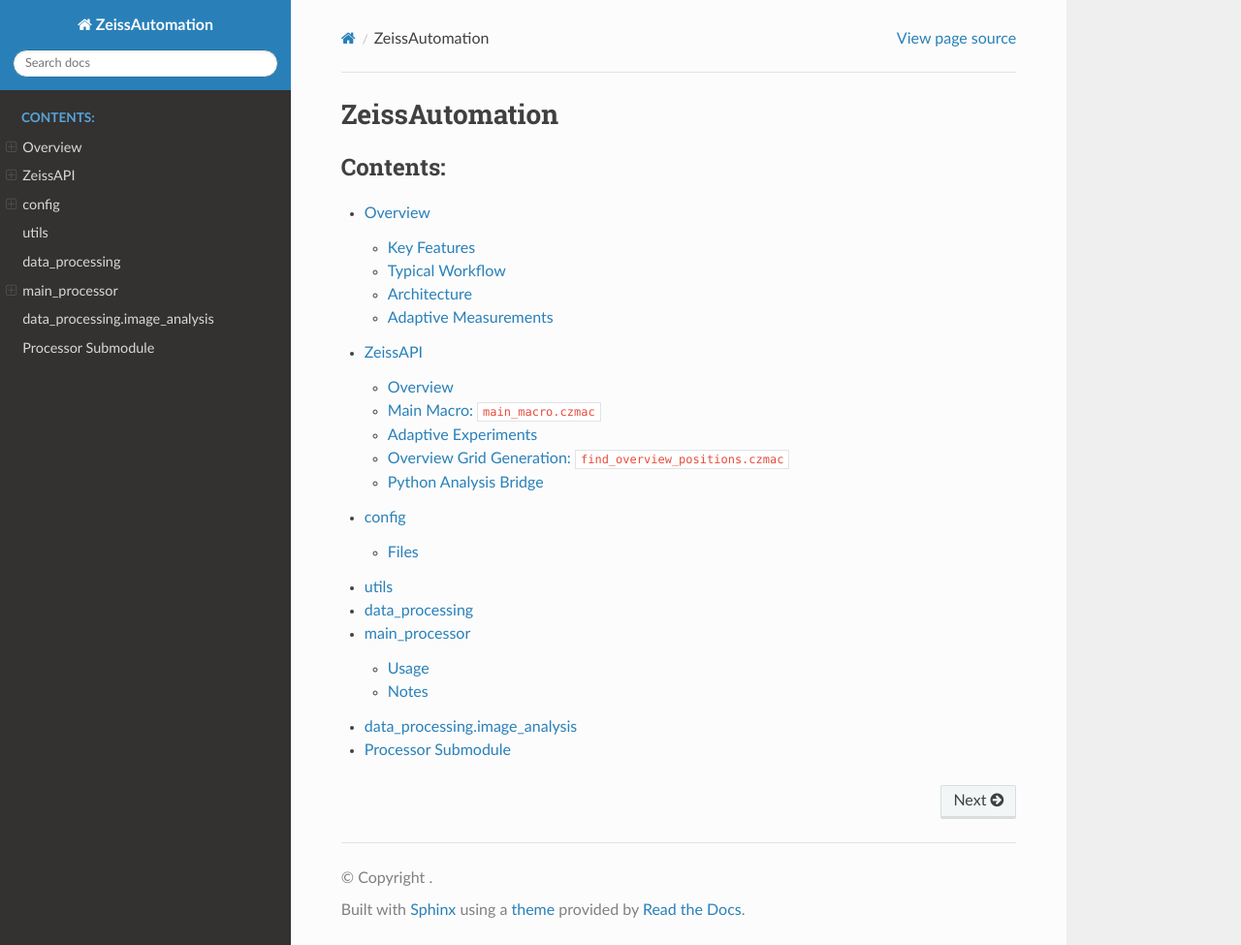
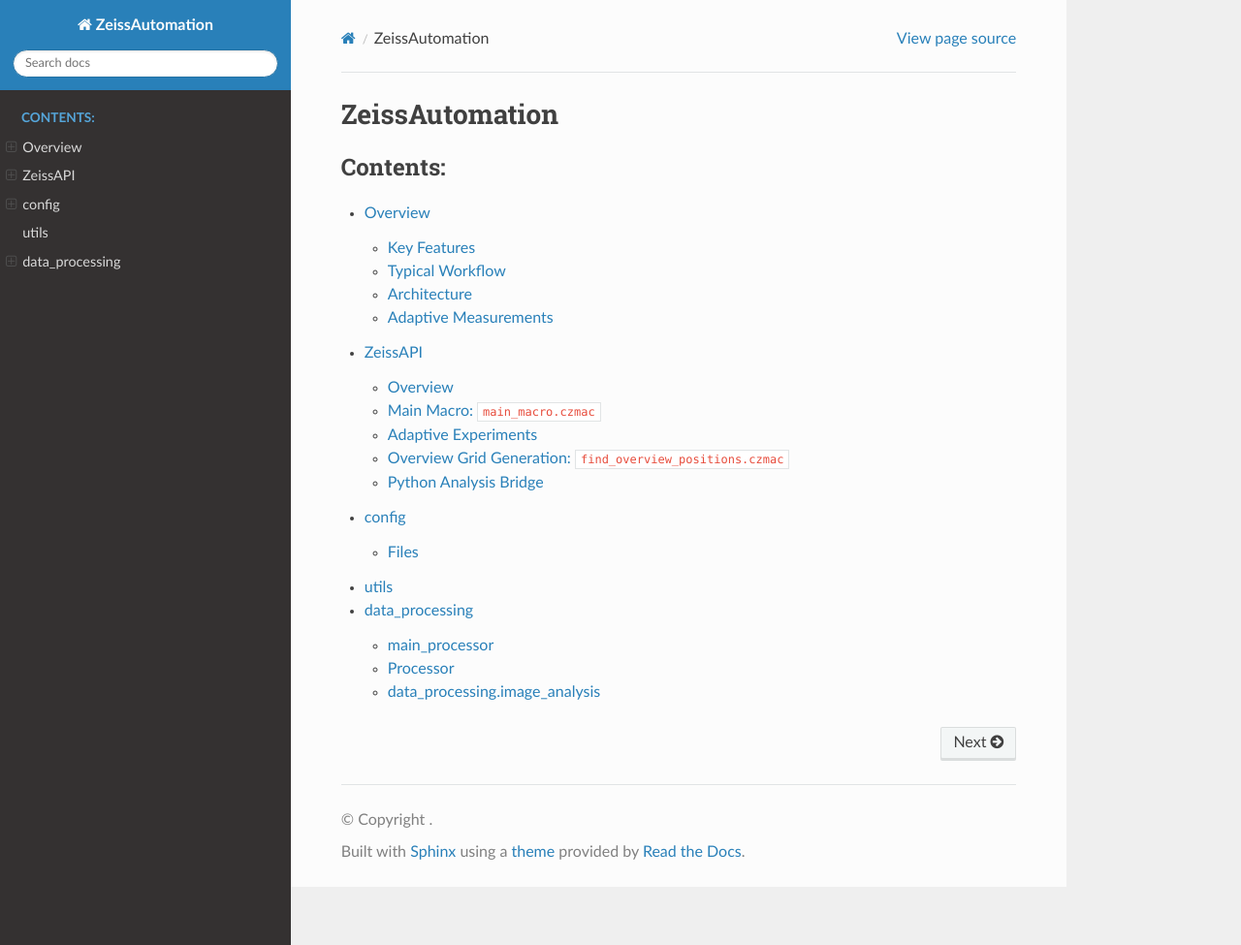
Before and after one commit to antonilis/ZeissAutomation, a Sphinx documentation site: the page built from docs/source/index.rst, in a window 1280 px wide and 975 px high. Shown: the whole window at 97% size. Built offline with Sphinx 7.4.7 and the Read the Docs theme 3.1.0, drawn with Linux system fonts in a browser that asks for light colours; pages that are not in the unit, such as notebooks, are missing from menus; the version number could not be read and is left out.

Commit message:
Rearenging the data_processing.rst files

```diff
--- a/docs/source/data_processing/processor.rst
+++ b/docs/source/data_processing/processor.rst
@@ -1,4 +1,4 @@
-Processor Submodule
+Processor
 ==================
 
 .. automodule:: data_processing.processor
--- a/docs/source/index.rst
+++ b/docs/source/index.rst
@@ -11,5 +11,3 @@
    utils
    IO
    data_processing/data_processing
-   data_processing/image_analysis
-   data_processing/processor
```
Also changed, not shown: docs/source/data_processing/data_processing.rst (+6 -39 lines), docs/source/data_processing/main_processor.rst (added, +31 -0 lines).
